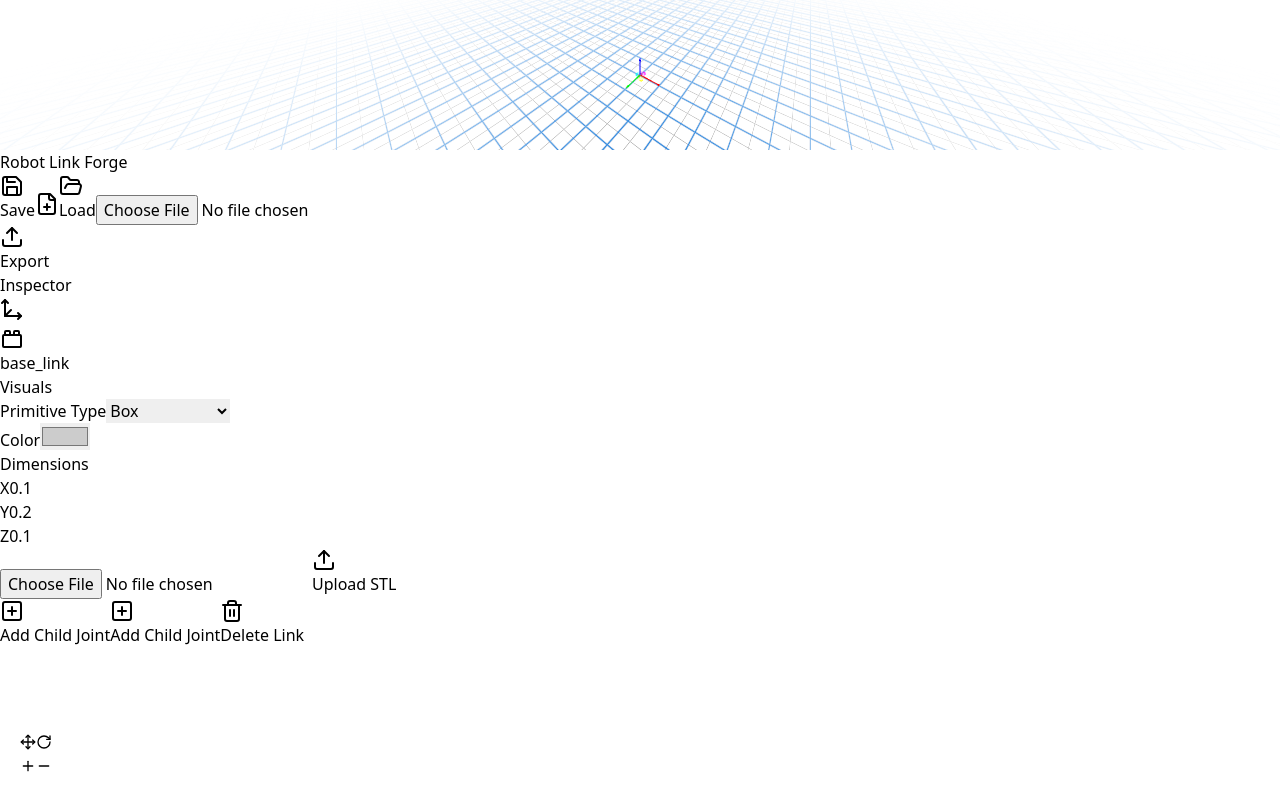
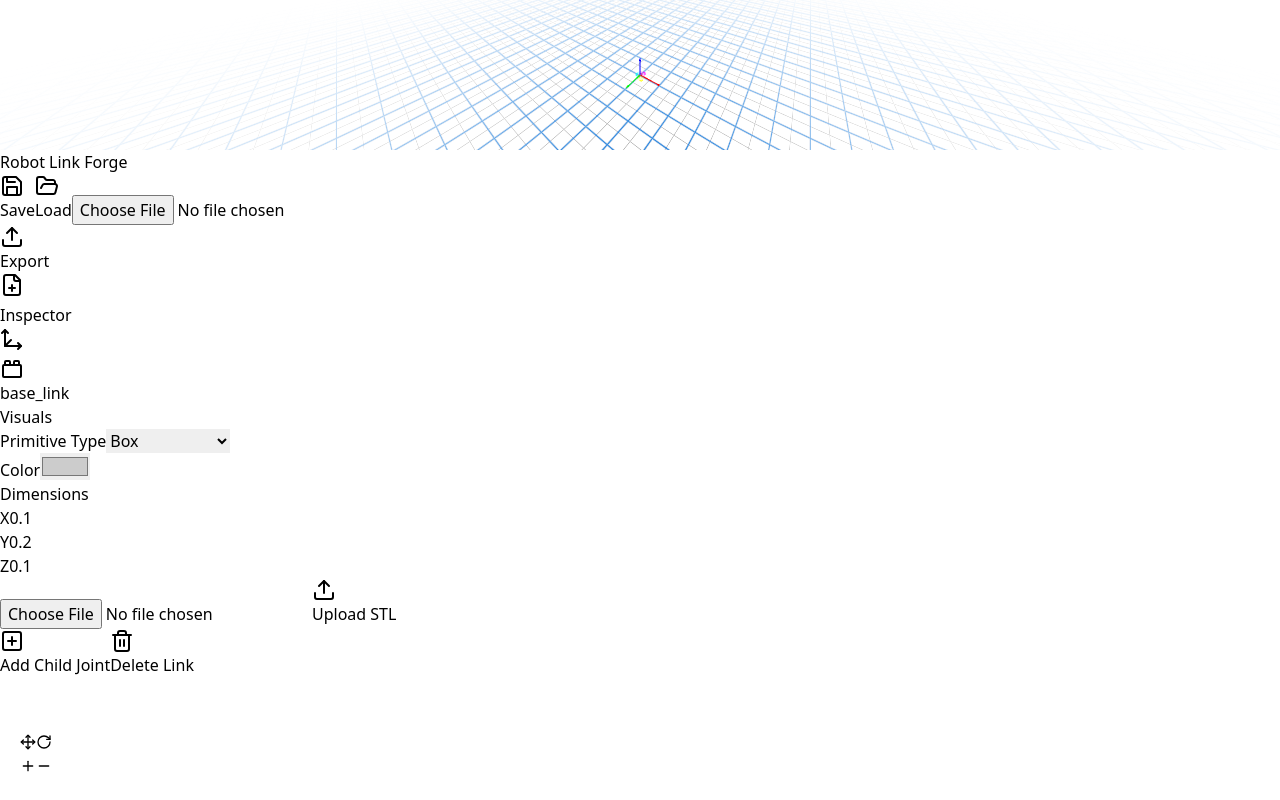
Before and after one commit to younlea/robot-link-forge, a React (Vite) app in the folder src/frontend/: page / in a window 1280 px wide. Built offline with nearby package versions, Linux system fonts and the light colour scheme.

Commit message:
refactor(ui): remove duplicate button and reorder toolbar
Removed a duplicate 'Add Child Joint' button and moved the 'Reset/New Project' button to the end of the toolbar for better usability.

```diff
--- a/src/frontend/src/components/Sidebar.tsx
+++ b/src/frontend/src/components/Sidebar.tsx
@@ -270,9 +270,6 @@ const LinkInspector = ({ link }: { link: RobotLink }) => {
                 )}
             </div>
 
-            <button onClick={() => addJoint(link.id)} className="flex items-center justify-center w-full bg-blue-600 hover:bg-blue-700 p-2 rounded text-sm">
-                <PlusSquare className="mr-2 h-4 w-4" /> Add Child Joint
-            </button>
             <button onClick={() => addJoint(link.id)} className="flex items-center justify-center w-full bg-blue-600 hover:bg-blue-700 p-2 rounded text-sm">
                 <PlusSquare className="mr-2 h-4 w-4" /> Add Child Joint
             </button>
@@ -707,13 +704,7 @@ const Sidebar = () => {
                         >
                             <Save className="mr-2 h-4 w-4" /> Save
                         </button>
-                        <button
-                            onClick={resetProject}
-                            className="flex-none flex items-center justify-center bg-red-800 hover:bg-red-700 p-2 rounded text-sm"
-                            title="New Project (Reset)"
-                        >
-                            <FilePlus className="h-4 w-4" />
-                        </button>
+
                         <button
                             onClick={handleLoadClick}
                             className="flex-1 flex items-center justify-center bg-gray-600 hover:bg-gray-700 p-2 rounded text-sm"
@@ -741,6 +732,13 @@ const Sidebar = () => {
                                 </div>
                             )}
                         </div>
+                        <button
+                            onClick={resetProject}
+                            className="flex-none flex items-center justify-center bg-red-800 hover:bg-red-700 p-2 rounded text-sm"
+                            title="New Project (Reset)"
+                        >
+                            <FilePlus className="h-4 w-4" />
+                        </button>
                     </div>
                 </div>
 
```
